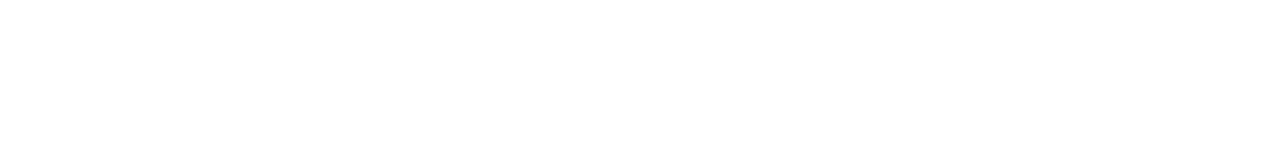
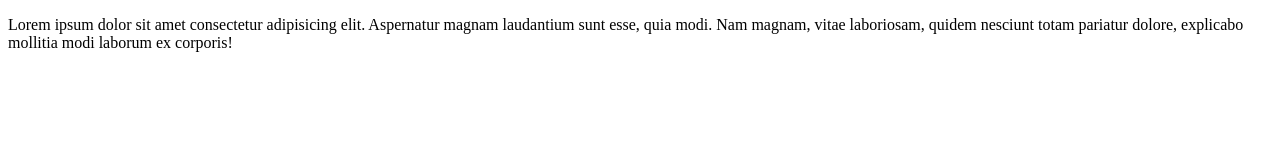
Before and after one commit to Aadil23exe/Ecommerce-Frontend, a website: page index.html in a window 1280 px wide. Drawn offline with Linux system fonts and the light colour scheme.

Commit message:
new line added

```diff
--- a/index.html
+++ b/index.html
@@ -6,6 +6,8 @@
     <title>Document</title>
 </head>
 <body>
-
+    <p>
+        Lorem ipsum dolor sit amet consectetur adipisicing elit. Aspernatur magnam laudantium sunt esse, quia modi. Nam magnam, vitae laboriosam, quidem nesciunt totam pariatur dolore, explicabo mollitia modi laborum ex corporis!
+    </p>
 </body>
 </html>
```
